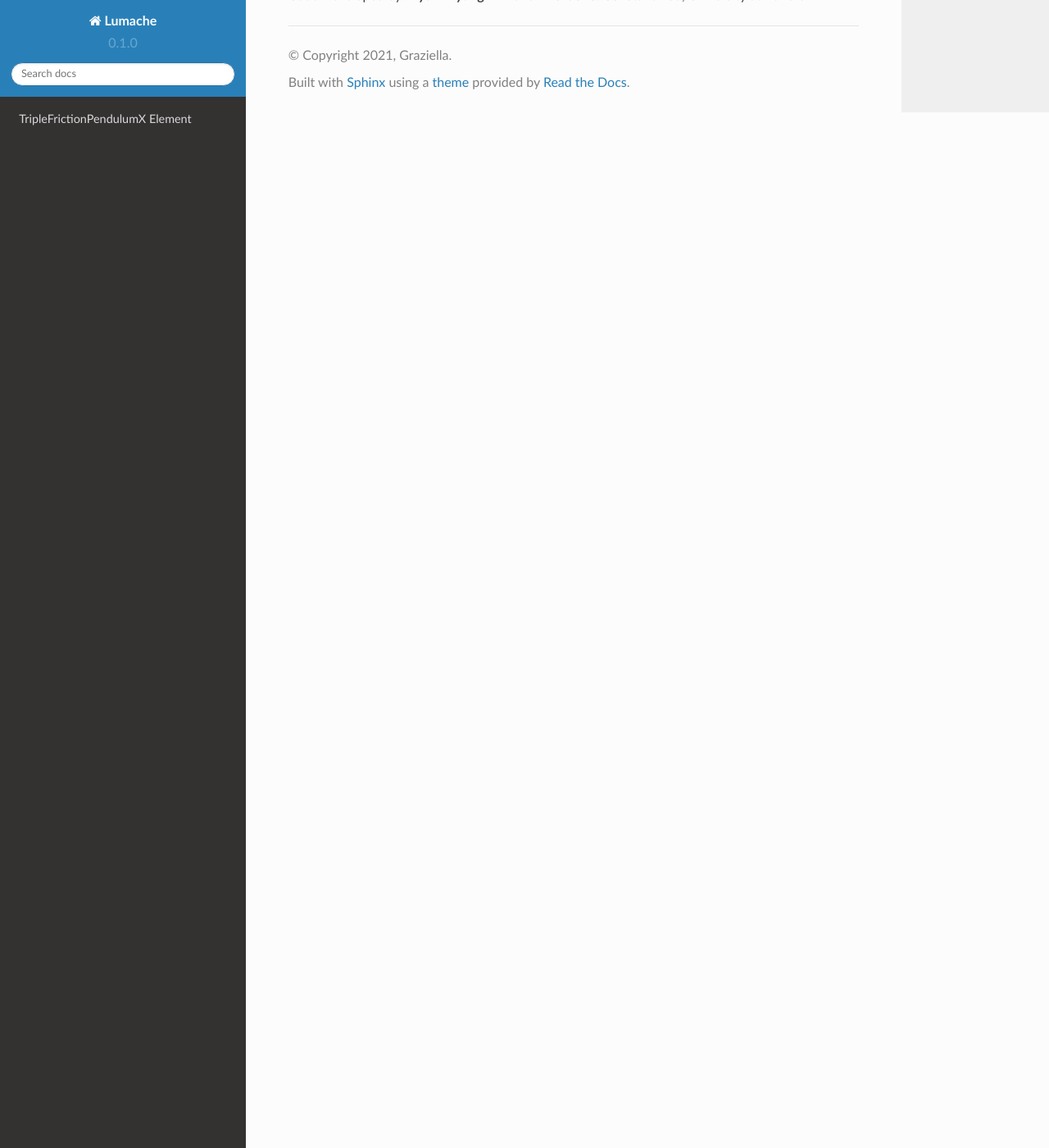
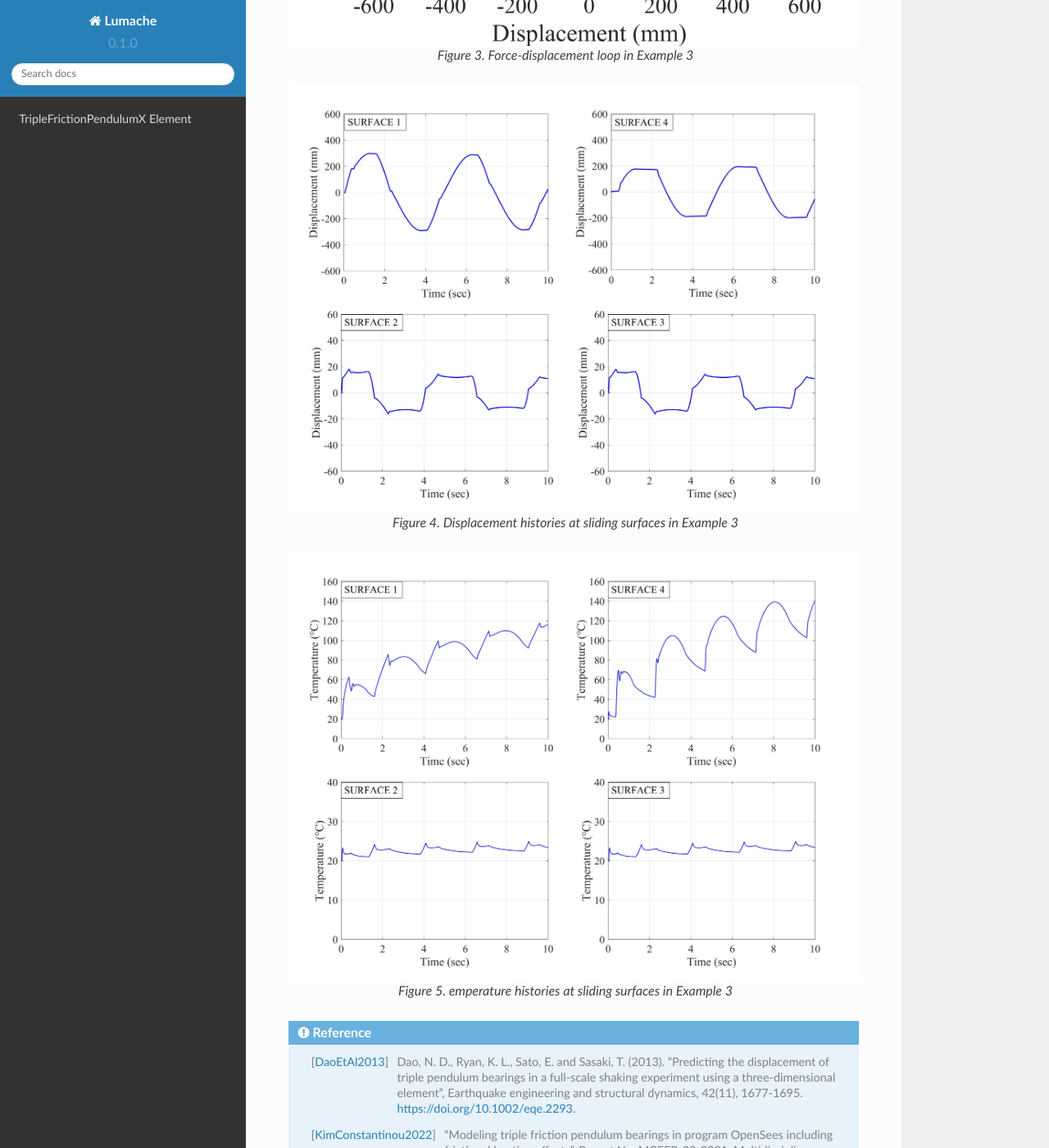
Before and after one commit to shocky0424/rtd-tutorial, a Sphinx documentation site: the page built from docs/source/index.rst, in a window 1280 px wide and 1400 px high, scrolled down 7668 px. Shown: the whole window at 82% size. Built offline with Sphinx 7.4.7 and the Read the Docs theme 2.0.0, drawn with Linux system fonts in a browser that asks for light colours.

Commit message:
Update index.rst

```diff
--- a/docs/source/index.rst
+++ b/docs/source/index.rst
@@ -338,6 +338,28 @@ For more information about the element formulation, please refer to the referenc
       }
 
 
+.. figure:: FIGURE3.jpg
+   :align: center
+   :figclass: align-center
+   :width: 700
+
+   Figure 3. Force-displacement loop in Example 3
+
+.. figure:: FIGURE4.jpg
+   :align: center
+   :figclass: align-center
+   :width: 700
+
+   Figure 4. Displacement histories at sliding surfaces in Example 3
+
+.. figure:: FIGURE5.jpg
+   :align: center
+   :figclass: align-center
+   :width: 700
+
+   Figure 5. emperature histories at sliding surfaces in Example 3
+
+
 .. admonition:: Reference
 
    .. [DaoEtAl2013] Dao, N. D., Ryan, K. L., Sato, E. and Sasaki, T. (2013). “Predicting the displacement of triple pendulum bearings in a full-scale shaking experiment using a three-dimensional element”, Earthquake engineering and structural dynamics, 42(11), 1677-1695. https://doi.org/10.1002/eqe.2293.
```
